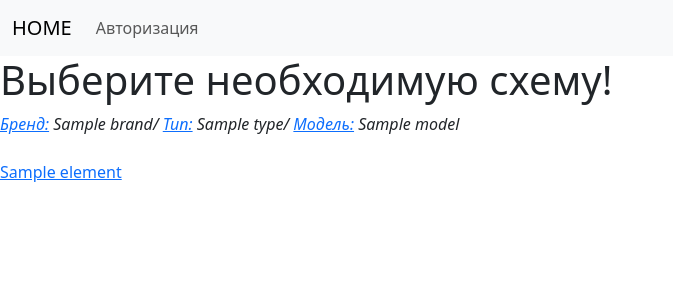
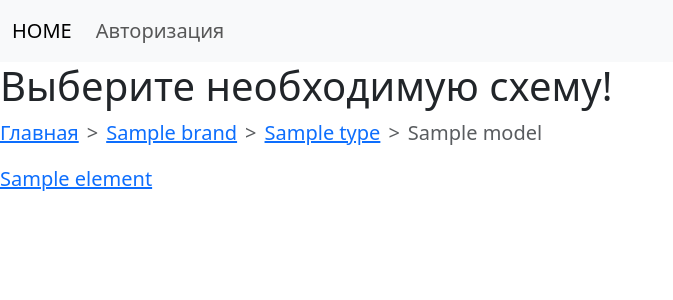
Before and after one commit to evt-pavel/CMPS, a Flask app: a page that uses app/templates/base.html in a window 1280 px wide. Shown: the top 300 px of the page, without its empty margins (0-673 px from the left). Run offline with Flask 2, Linux system fonts and the light colour scheme; tables that the repository leaves empty hold one stand-in row (values such as "Sample post"); some libraries are stand-ins or nearby versions.

Commit message:
minor revision

```diff
--- a/app/main/routes.py
+++ b/app/main/routes.py
@@ -20,6 +20,7 @@ def profile(id):
     user = session.query(User).filter_by(id=id).first()
     orders = session.query(Order).filter_by(user_id=current_user.id).filter_by(status=1).all()
     return render_template('main/profile.html', title='profile', user=user, orders=orders)
+
 
 
 @bp.get('/profile/order/<order_id>')
--- a/app/templates/base.html
+++ b/app/templates/base.html
@@ -8,7 +8,7 @@
     <title>{{ title }}</title>
     <meta name="viewport" content="width=device-width, initial-scale=1">
 </head>
-<body class="font-size-base">
+<body class="font-size-base fs-5">
   <header>
     <nav class="navbar navbar-expand-lg bg-body-tertiary">
       <div class="container-fluid">
@@ -20,7 +20,7 @@
           <ul class="navbar-nav">
               {% if current_user.is_anonymous %}
               <li class="nav-item">
-                <a class="nav-link " href="{{ url_for('auth.login') }}">Авторизация</a>
+                <a class="nav-link" href="{{ url_for('auth.login') }}">Авторизация</a>
               </li>
               {% else %}
             <li class="nav-item">
--- a/app/templates/main/element.html
+++ b/app/templates/main/element.html
@@ -4,16 +4,16 @@
 
 {% set part = parts[0] %}
 
-<i>
-    <a href="{{ url_for('main.index') }}">Бренд:</a> {{ part.model.brand.brand_name }}/
+<nav style="--bs-breadcrumb-divider: '>';" aria-label="breadcrumb">
+    <ol class="breadcrumb">
+      <li class="breadcrumb-item"><a href="{{ url_for('main.index') }}">Главная</a></li>
+      <li class="breadcrumb-item"><a href="{{ url_for('main.type', brand_id=part.model.brand_id, brand_name=part.model.brand.brand_name) }}">{{ part.model.brand.brand_name }}</a></li>
+      <li class="breadcrumb-item"><a href="{{ url_for('main.model', brand_id=part.model.brand_id, brand_name=part.model.brand.brand_name, type_id=part.model.type_id) }}">{{ part.model.type.type_name }}</a></li>
+      <li class="breadcrumb-item active" aria-current="page">{{ part.model.model_name }}</li>
+      </ol>
+  </nav>
 
-    <a href="{{ url_for('main.type', brand_id=part.model.brand_id, brand_name=part.model.brand.brand_name) }}">
-        Тип:</a> {{ part.model.type.type_name }}/
 
-    <a href="{{ url_for('main.model', brand_id=part.model.brand_id, brand_name=part.model.brand.brand_name, type_id=part.model.type_id) }}">
-        Модель:</a> {{ part.model.model_name }}
-
-</i><br><br>
 
 
 {% for part in parts %}
--- a/app/templates/main/model.html
+++ b/app/templates/main/model.html
@@ -3,11 +3,6 @@
 <h1>Выберите модель!</h1>
 
 {% set part = parts[0] %}
-<i>
-    <a href="{{ url_for('main.index') }}">Бренд:</a> {{ part.brand.brand_name }}/
-    <a href="{{ url_for('main.type', brand_id=part.brand_id, brand_name=part.brand.brand_name) }}">Тип:</a> {{ part.type.type_name }}
-</i><br><br>
-
 
 <nav style="--bs-breadcrumb-divider: '>';" aria-label="breadcrumb">
     <ol class="breadcrumb">
--- a/app/templates/main/type.html
+++ b/app/templates/main/type.html
@@ -3,7 +3,6 @@
 <h1>Выберите тип техники!</h1>
 
 {% set part = parts[0] %}
-<!-- <i><a href="{{ url_for('main.index') }}">Бренд: </a> {{ part.brand.brand_name }}/</i><br><br> -->
 
 <nav style="--bs-breadcrumb-divider: '>';" aria-label="breadcrumb">
     <ol class="breadcrumb">
```
Also changed, not shown: app/templates/main/basket.html (+1 -25 lines), app/templates/main/index.html (+6 -3 lines), app/templates/main/order.html (+4 -4 lines), app/templates/main/part.html (+9 -10 lines), app/templates/main/profile.html (+24 -7 lines), README.md (added), cmps.db.
